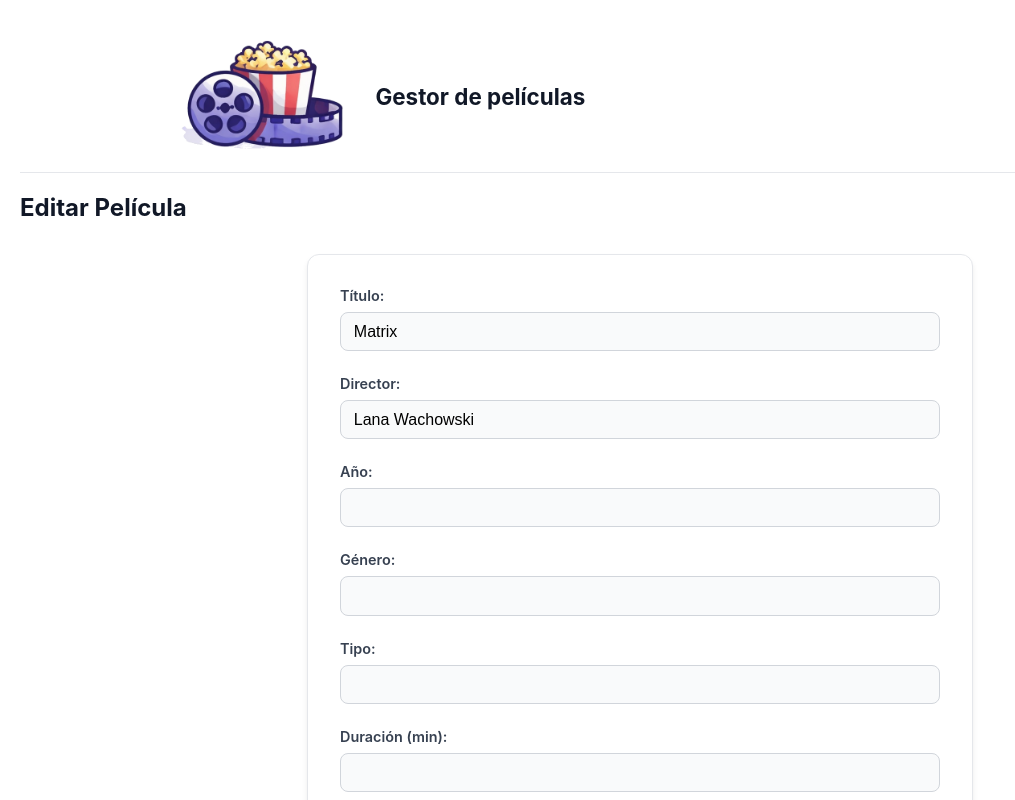
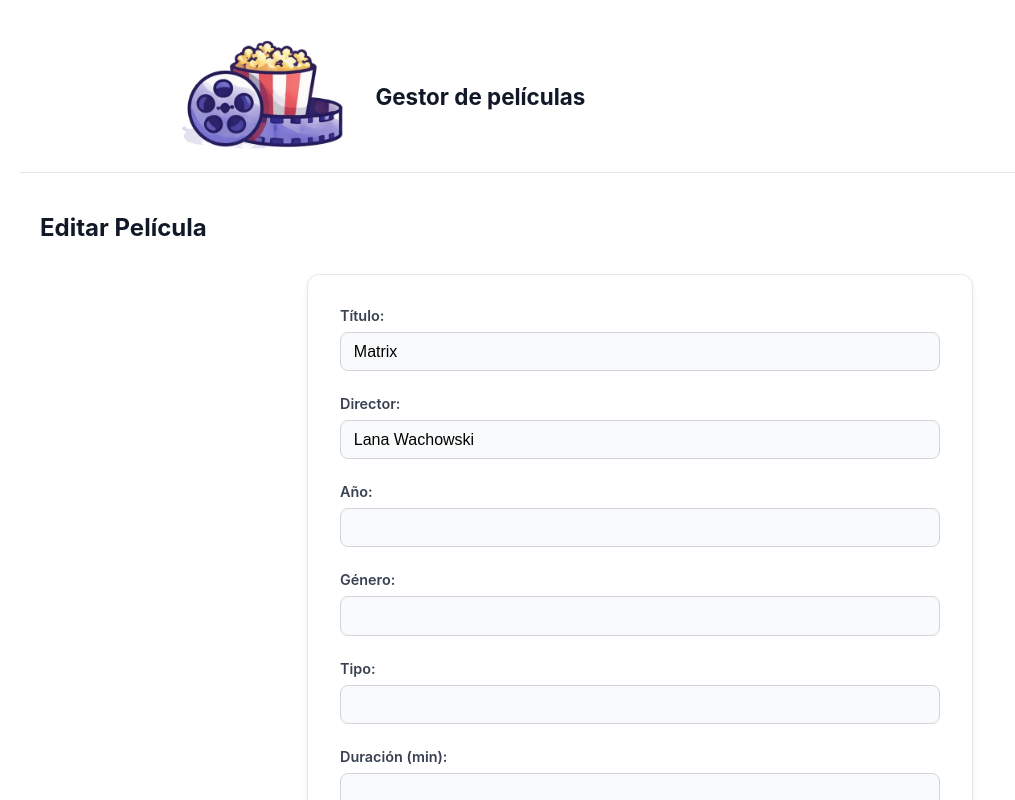
Before and after one commit to sol-bruschi/PWA, a React (Vite) app: page /edit/1 in a window 1280 px wide. Shown: the top 800 px of the page, without its empty margins (0-1015 px from the left). Built offline with nearby package versions, Linux system fonts and the light colour scheme.

Commit message:
edit mismo que create

```diff
--- a/src/Pages/Edit/Edit.jsx
+++ b/src/Pages/Edit/Edit.jsx
@@ -1,11 +1,10 @@
-import { Formulario } from './../../Components/Formulario/Formulario';
+import { Formulario } from "./../../Components/Formulario/Formulario";
 
 export const Edit = () => {
-
   // Simulamos la película que ya existe (más adelante esto vendrá de tu lista)
   const peliculaAEditar = {
     titulo: "Matrix",
-    director: "Lana Wachowski"
+    director: "Lana Wachowski",
   };
 
   // Esta función se ejecuta al hacer click en "Guardar Cambios"
@@ -15,10 +14,9 @@ export const Edit = () => {
   };
 
   return (
-    <div>
+    <div className="home-container">
       <h2>Editar Película</h2>
 
-      {/* Reutilizamos el Formulario pasándole los datos y cambiando el botón */}
       <Formulario
         alEnviar={actualizarPelicula}
         valoresIniciales={peliculaAEditar}
--- a/src/Pages/Edit/Styles.css
+++ b/src/Pages/Edit/Styles.css
@@ -0,0 +1,5 @@
+.home-container {
+  max-width: 1200px;
+  margin: 0 auto;
+  padding: 20px;
+}
```
